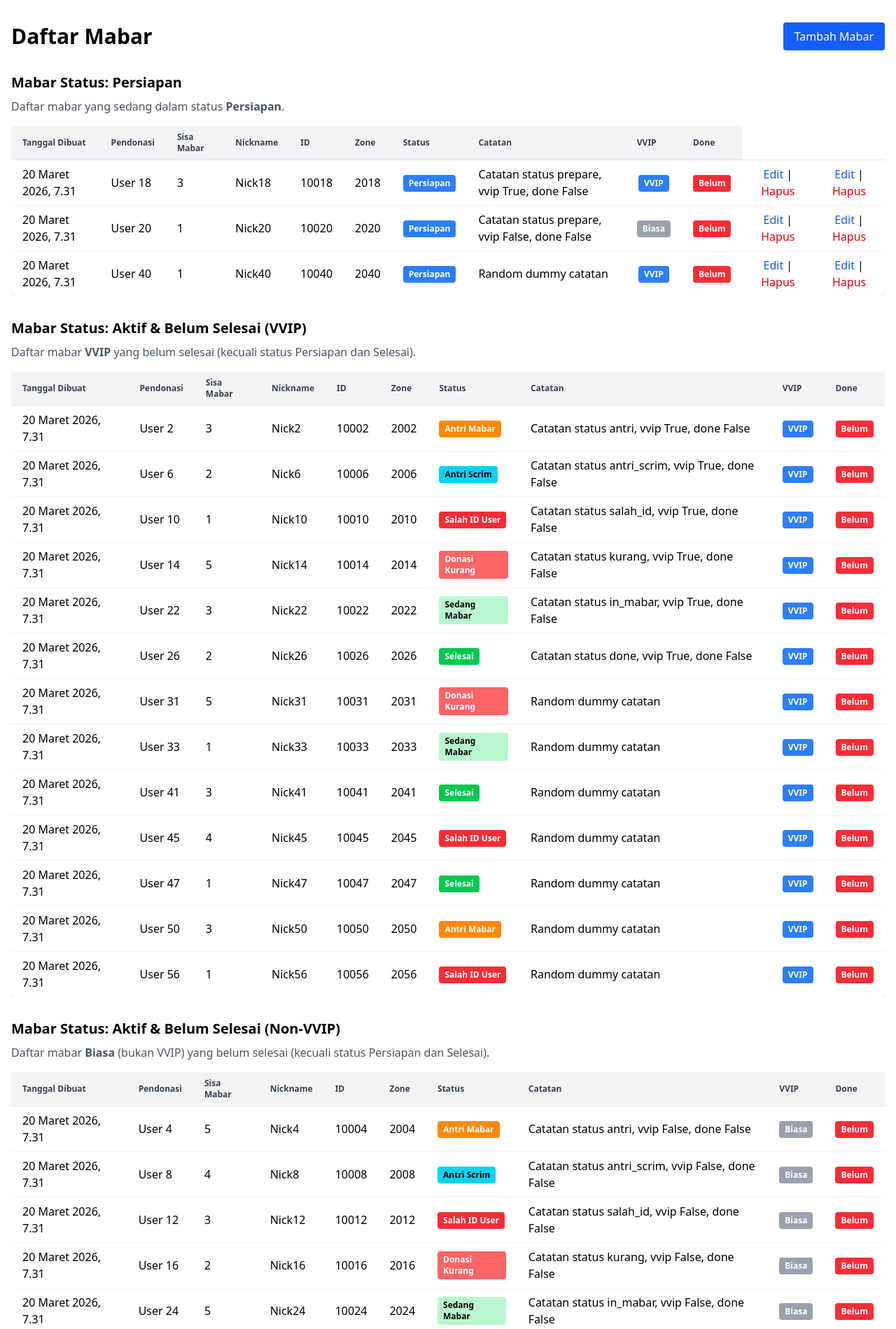
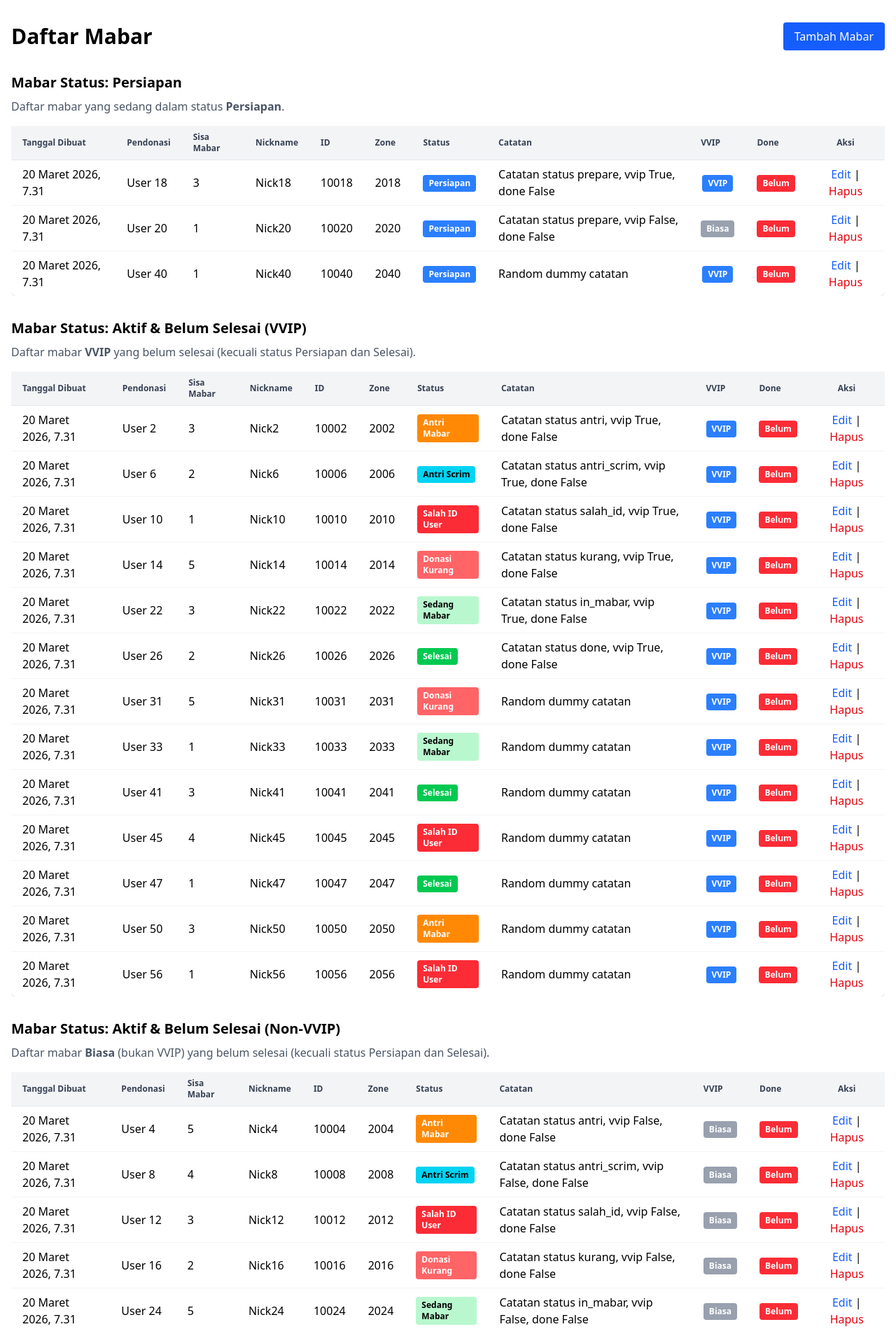
Before and after one commit to ridwaanhall/management-mabar-VIP-MLBB, a Django app: page /public/list-mabar/ in a window 1280 px wide. Shown: the part 64-1963 px from the top of the page at 70% size. Run offline with Django 4.2, Linux system fonts and the light colour scheme; a user stored in the database is signed in; data comes from the database, SQL or seed files in the repository.

Commit message:
✨feat(mabar_list): Add action buttons for editing and deleting records for authenticated users in the mabar_list template

```diff
--- a/mabar/templates/public/mabar_list.html
+++ b/mabar/templates/public/mabar_list.html
@@ -27,6 +27,9 @@
                 <th class="px-4 py-2 text-left text-xs font-semibold text-gray-700">Catatan</th>
                 <th class="px-4 py-2 text-left text-xs font-semibold text-gray-700">VVIP</th>
                 <th class="px-4 py-2 text-left text-xs font-semibold text-gray-700">Done</th>
+                {% if user.is_authenticated %}
+                <th class="px-4 py-2 text-center text-xs font-semibold text-gray-700">Aksi</th>
+                {% endif %}
             </tr>
         </thead>
         <tbody class="divide-y divide-gray-100">
@@ -76,29 +79,12 @@
                         <i class="ti ti-xbox-x-filled text-red-500"></i>
                     {% endif %}
                 </td>
-                {% if user.is_authenticated and prepare.id %}
+                {% if user.is_authenticated %}
                 <td class="px-4 py-2 text-center">
-                    <a href="{% url 'mabar_update' prepare.id %}" class="text-blue-600 hover:underline">Edit</a> |
-                    <a href="{% url 'mabar_delete' prepare.id %}" class="text-red-600 hover:underline">Hapus</a>
-                </td>
-                {% endif %}
-                    {% if user.is_authenticated and prepare.id %}
-                    <td class="px-4 py-2 text-center">
+                    {% if prepare.id %}
                         <a href="{% url 'mabar_update' prepare.id %}" class="text-blue-600 hover:underline">Edit</a> |
                         <a href="{% url 'mabar_delete' prepare.id %}" class="text-red-600 hover:underline">Hapus</a>
-                    </td>
                     {% endif %}
-                    {% if user.is_authenticated and record.id %}
-                    <td class="px-4 py-2 text-center">
-                        <a href="{% url 'mabar_update' record.id %}" class="text-blue-600 hover:underline">Edit</a> |
-                        <a href="{% url 'mabar_delete' record.id %}" class="text-red-600 hover:underline">Hapus</a>
-                    </td>
-                    {% endif %}
-                </td>
-                {% if user.is_authenticated and record.id %}
-                <td class="px-4 py-2 text-center">
-                    <a href="{% url 'mabar_update' record.id %}" class="text-blue-600 hover:underline">Edit</a> |
-                    <a href="{% url 'mabar_delete' record.id %}" class="text-red-600 hover:underline">Hapus</a>
                 </td>
                 {% endif %}
             </tr>
@@ -124,6 +110,9 @@
                 <th class="px-4 py-2 text-left text-xs font-semibold text-gray-700">Catatan</th>
                 <th class="px-4 py-2 text-left text-xs font-semibold text-gray-700">VVIP</th>
                 <th class="px-4 py-2 text-left text-xs font-semibold text-gray-700">Done</th>
+                {% if user.is_authenticated %}
+                <th class="px-4 py-2 text-center text-xs font-semibold text-gray-700">Aksi</th>
+                {% endif %}
             </tr>
         </thead>
         <tbody class="divide-y divide-gray-100">
@@ -174,6 +163,14 @@
                             <i class="ti ti-xbox-x-filled text-red-500"></i>
                         {% endif %}
                     </td>
+                    {% if user.is_authenticated %}
+                    <td class="px-4 py-2 text-center">
+                        {% if record.id %}
+                            <a href="{% url 'mabar_update' record.id %}" class="text-blue-600 hover:underline">Edit</a> |
+                            <a href="{% url 'mabar_delete' record.id %}" class="text-red-600 hover:underline">Hapus</a>
+                        {% endif %}
+                    </td>
+                    {% endif %}
                 </tr>
                 {% endif %}
             {% endfor %}
@@ -197,6 +194,9 @@
                 <th class="px-4 py-2 text-left text-xs font-semibold text-gray-700">Catatan</th>
                 <th class="px-4 py-2 text-left text-xs font-semibold text-gray-700">VVIP</th>
                 <th class="px-4 py-2 text-left text-xs font-semibold text-gray-700">Done</th>
+                {% if user.is_authenticated %}
+                <th class="px-4 py-2 text-center text-xs font-semibold text-gray-700">Aksi</th>
+                {% endif %}
             </tr>
         </thead>
         <tbody class="divide-y divide-gray-100">
@@ -247,6 +247,14 @@
                             <i class="ti ti-xbox-x-filled text-red-500"></i>
                         {% endif %}
                     </td>
+                    {% if user.is_authenticated %}
+                    <td class="px-4 py-2 text-center">
+                        {% if record.id %}
+                            <a href="{% url 'mabar_update' record.id %}" class="text-blue-600 hover:underline">Edit</a> |
+                            <a href="{% url 'mabar_delete' record.id %}" class="text-red-600 hover:underline">Hapus</a>
+                        {% endif %}
+                    </td>
+                    {% endif %}
                 </tr>
                 {% endif %}
             {% endfor %}
@@ -270,6 +278,9 @@
                 <th class="px-4 py-2 text-left text-xs font-semibold text-gray-700">Catatan</th>
                 <th class="px-4 py-2 text-left text-xs font-semibold text-gray-700">VVIP</th>
                 <th class="px-4 py-2 text-left text-xs font-semibold text-gray-700">Done</th>
+                {% if user.is_authenticated %}
+                <th class="px-4 py-2 text-center text-xs font-semibold text-gray-700">Aksi</th>
+                {% endif %}
             </tr>
         </thead>
         <tbody class="divide-y divide-gray-100">
@@ -284,12 +295,6 @@
                 <td class="px-4 py-2">
                     <span class="inline-block px-2 py-1 rounded bg-green-500 text-white text-xs font-semibold">Selesai</span>
                 </td>
-                {% if user.is_authenticated and record.id %}
-                <td class="px-4 py-2 text-center">
-                    <a href="{% url 'mabar_update' record.id %}" class="text-blue-600 hover:underline">Edit</a> |
-                    <a href="{% url 'mabar_delete' record.id %}" class="text-red-600 hover:underline">Hapus</a>
-                </td>
-                {% endif %}
                 <td class="px-4 py-2">{{ done.catatan }}</td>
                 <td class="px-4 py-2 text-center">
                     {% if done.is_vvip %}
@@ -300,22 +305,23 @@
                         <i class="ti ti-xbox-x-filled text-gray-400"></i>
                     {% endif %}
                 </td>
-                {% if user.is_authenticated and done.id %}
                 <td class="px-4 py-2 text-center">
-                    <a href="{% url 'mabar_update' done.id %}" class="text-blue-600 hover:underline">Edit</a> |
-                    <a href="{% url 'mabar_delete' done.id %}" class="text-red-600 hover:underline">Hapus</a>
+                    {% if done.is_done %}
+                        <span class="inline-block px-2 py-1 rounded bg-green-500 text-white text-xs font-semibold">Selesai</span>
+                        <i class="ti ti-circle-check-filled text-green-600"></i>
+                    {% else %}
+                        <span class="inline-block px-2 py-1 rounded bg-red-500 text-white text-xs font-semibold">Belum</span>
+                        <i class="ti ti-xbox-x-filled text-red-500"></i>
+                    {% endif %}
+                </td>
+                {% if user.is_authenticated %}
+                <td class="px-4 py-2 text-center">
+                    {% if done.id %}
+                        <a href="{% url 'mabar_update' done.id %}" class="text-blue-600 hover:underline">Edit</a> |
+                        <a href="{% url 'mabar_delete' done.id %}" class="text-red-600 hover:underline">Hapus</a>
+                    {% endif %}
                 </td>
                 {% endif %}
-                    {% if user.is_authenticated and done.id %}
-                    <td class="px-4 py-2 text-center">
-                        <a href="{% url 'mabar_update' done.id %}" class="text-blue-600 hover:underline">Edit</a> |
-                        <a href="{% url 'mabar_delete' done.id %}" class="text-red-600 hover:underline">Hapus</a>
-                    </td>
-                    {% endif %}
-                <td class="px-4 py-2 text-center">
-                    <span class="inline-block px-2 py-1 rounded bg-green-500 text-white text-xs font-semibold">Selesai</span>
-                    <i class="ti ti-circle-check-filled text-green-600"></i>
-                </td>
             </tr>
             {% endfor %}
         </tbody>
```
